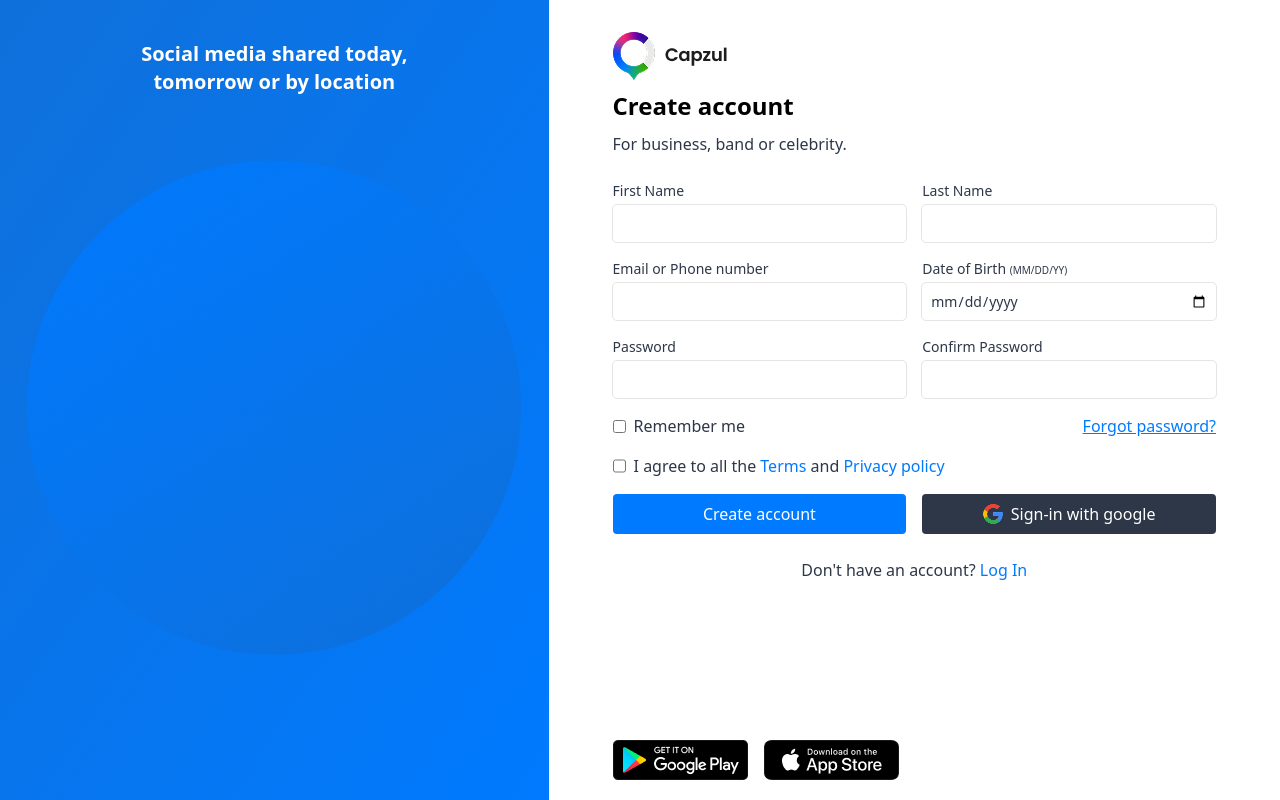
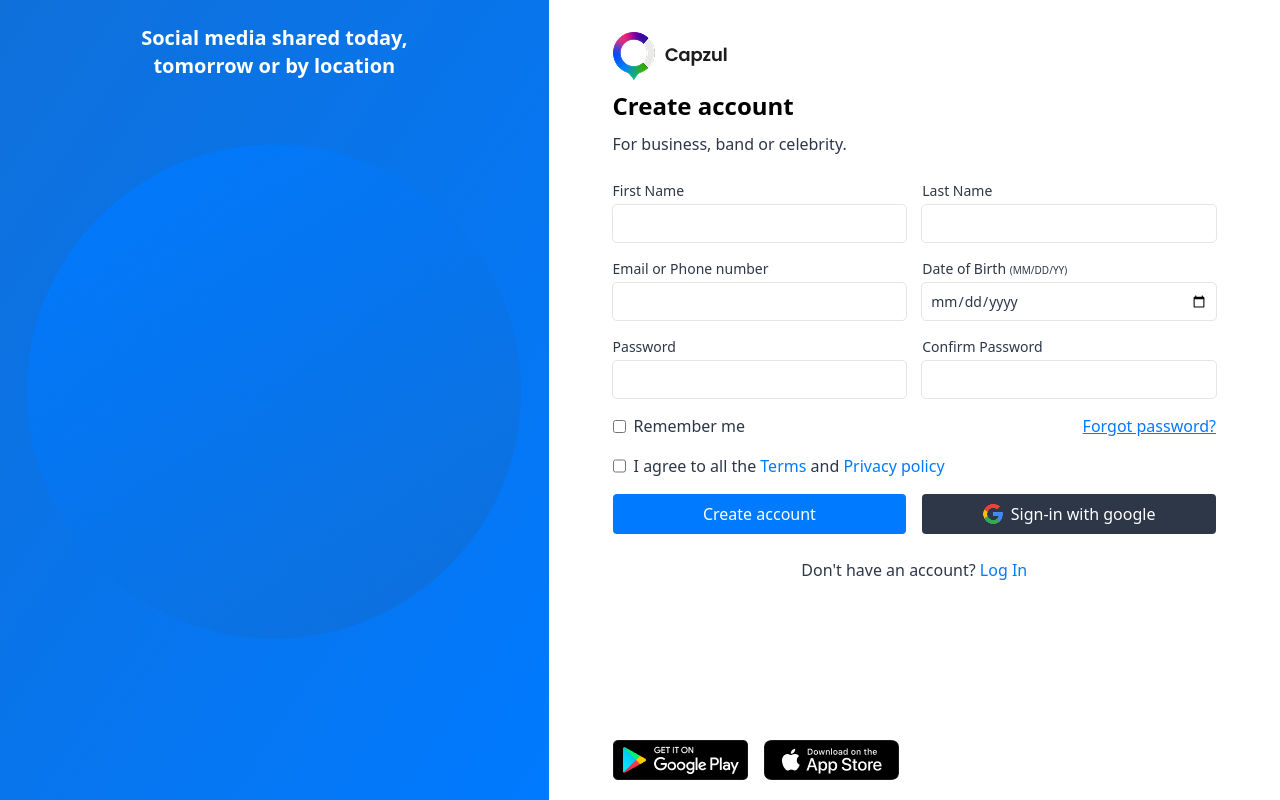
Before and after one commit to PeaceOloruntoba/probable-octo-bassoon, a React (Vite) app: page / in a window 1280 px wide. Built offline with nearby package versions, Linux system fonts and the light colour scheme.

Commit message:
Update App.tsx

```diff
--- a/src/App.tsx
+++ b/src/App.tsx
@@ -3,7 +3,7 @@ import { appleStore, ellipse, googleIcon, logo, playStore } from "./assets";
 export default function App() {
   return (
     <div className="w-screen h-screen flex items-center justify-center text-[#2D3748]">
-      <div className="w-3/7 bg-gradient-to-br from-[#0F70DA] to-[#007AFF] h-full flex flex-col gap-16 items-center py-10  text-white font-semibold text-xl text-center">
+      <div className="w-3/7 bg-gradient-to-br from-[#0F70DA] to-[#007AFF] h-full flex flex-col gap-16 items-center py-6  text-white font-semibold text-xl text-center">
         <span>
           Social media shared today,
           <br />
```
